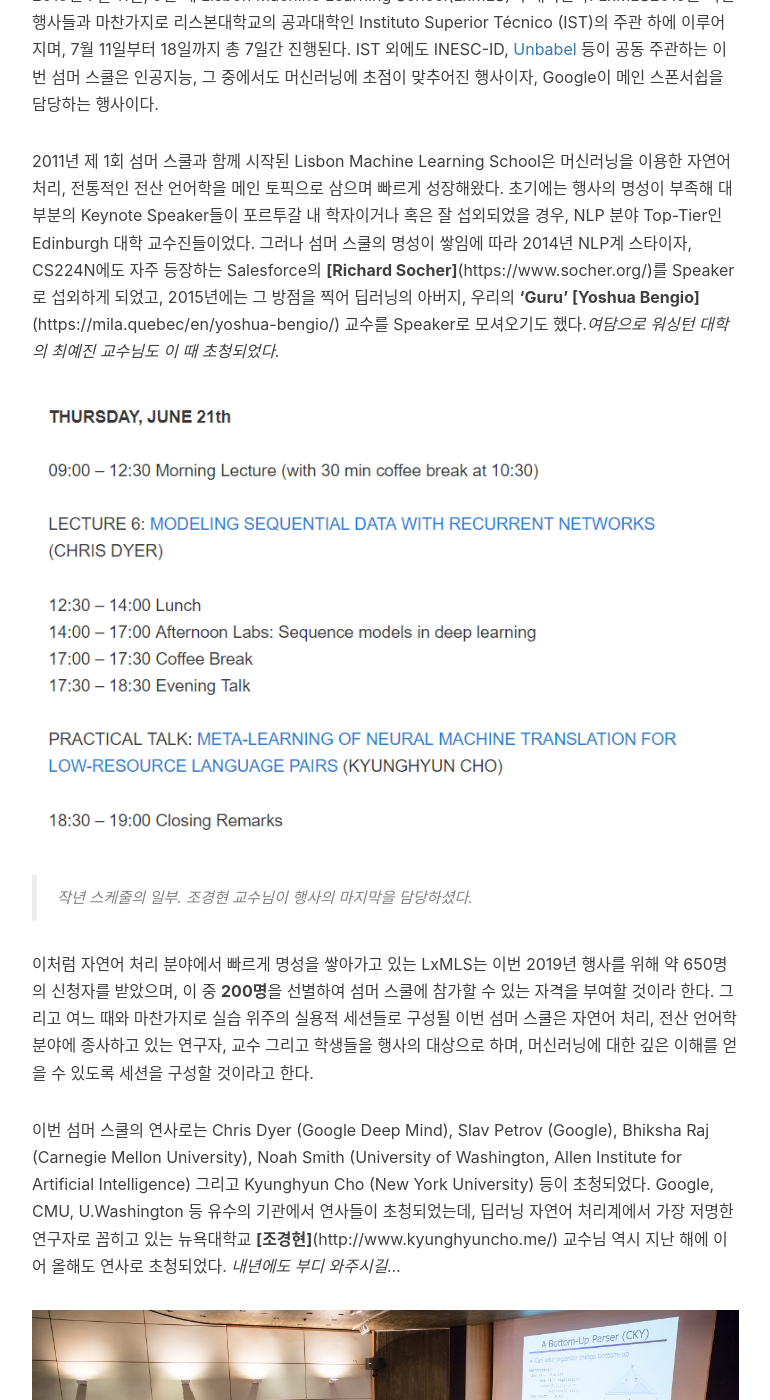
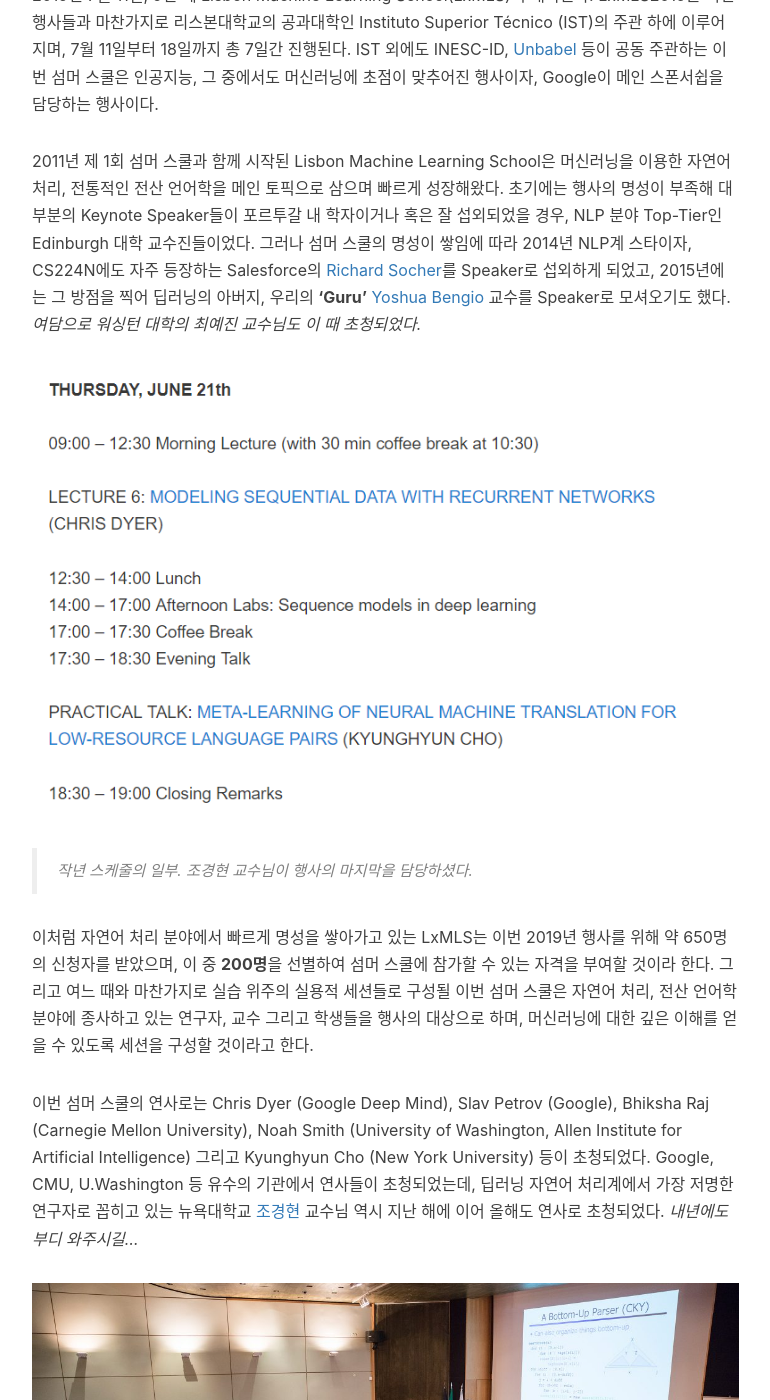
Before and after one commit to Huffon/huffon.github.io, a Jekyll site: the page built from _posts/2019-04-26-something.md, in a window 1280 px wide and 1400 px high, scrolled down 765 px. Shown: the whole window, without its empty margins (233-1003 px from the left). Built offline with Jekyll 4.4.1, drawn with Linux system fonts in a browser that asks for light colours; nearby versions of some CDN libraries; comment, search, counter and statistics services are not loaded; some of the changed lines change nothing that is shown.

Commit message:
modified post

```diff
--- a/_posts/2019-04-26-something.md
+++ b/_posts/2019-04-26-something.md
@@ -16,14 +16,14 @@
 
 2019년 7월 11일, 9번 째 Lisbon Machine Learning School(LxMLS)이 개최된다. LxMLS2019는 이전 행사들과 마찬가지로 리스본대학교의 공과대학인 Instituto Superior Técnico (IST)의 주관 하에 이루어지며, 7월 11일부터 18일까지 총 7일간 진행된다. IST 외에도 INESC-ID, [Unbabel](https://unbabel.com/) 등이 공동 주관하는 이번 섬머 스쿨은 인공지능, 그 중에서도 머신러닝에 초점이 맞추어진 행사이자, Google이 메인 스폰서쉽을 담당하는 행사이다.
 
-2011년 제 1회 섬머 스쿨과 함께 시작된 Lisbon Machine Learning School은 머신러닝을 이용한 자연어 처리, 전통적인 전산 언어학을 메인 토픽으로 삼으며 빠르게 성장해왔다. 초기에는 행사의 명성이 부족해 대부분의 Keynote Speaker들이 포르투갈 내 학자이거나 혹은 잘 섭외되었을 경우, NLP 분야 Top-Tier인 Edinburgh 대학 교수진들이었다. 그러나 섬머 스쿨의 명성이 쌓임에 따라 2014년 NLP계 스타이자, CS224N에도 자주 등장하는 Salesforce의 **[Richard Socher]**(https://www.socher.org/)를 Speaker로 섭외하게 되었고, 2015년에는 그 방점을 찍어 딥러닝의 아버지, 우리의 **'Guru' [Yoshua Bengio]**(https://mila.quebec/en/yoshua-bengio/) 교수를 Speaker로 모셔오기도 했다.*여담으로 워싱턴 대학의 최예진 교수님도 이 때 초청되었다.*
+2011년 제 1회 섬머 스쿨과 함께 시작된 Lisbon Machine Learning School은 머신러닝을 이용한 자연어 처리, 전통적인 전산 언어학을 메인 토픽으로 삼으며 빠르게 성장해왔다. 초기에는 행사의 명성이 부족해 대부분의 Keynote Speaker들이 포르투갈 내 학자이거나 혹은 잘 섭외되었을 경우, NLP 분야 Top-Tier인 Edinburgh 대학 교수진들이었다. 그러나 섬머 스쿨의 명성이 쌓임에 따라 2014년 NLP계 스타이자, CS224N에도 자주 등장하는 Salesforce의 [Richard Socher](https://www.socher.org/)를 Speaker로 섭외하게 되었고, 2015년에는 그 방점을 찍어 딥러닝의 아버지, 우리의 **'Guru'** [Yoshua Bengio](https://mila.quebec/en/yoshua-bengio/) 교수를 Speaker로 모셔오기도 했다.*여담으로 워싱턴 대학의 최예진 교수님도 이 때 초청되었다.*
 
 ![](/img/in-post/meta-cho.png)
 > 작년 스케줄의 일부. 조경현 교수님이 행사의 마지막을 담당하셨다.
 
 이처럼 자연어 처리 분야에서 빠르게 명성을 쌓아가고 있는 LxMLS는 이번 2019년 행사를 위해 약 650명의 신청자를 받았으며, 이 중 **200명**을 선별하여 섬머 스쿨에 참가할 수 있는 자격을 부여할 것이라 한다. 그리고 여느 때와 마찬가지로 실습 위주의 실용적 세션들로 구성될 이번 섬머 스쿨은 자연어 처리, 전산 언어학 분야에 종사하고 있는 연구자, 교수 그리고 학생들을 행사의 대상으로 하며, 머신러닝에 대한 깊은 이해를 얻을 수 있도록 세션을 구성할 것이라고 한다.
 
-이번 섬머 스쿨의 연사로는 Chris Dyer (Google Deep Mind), Slav Petrov (Google), Bhiksha Raj (Carnegie Mellon University), Noah Smith (University of Washington, Allen Institute for Artificial Intelligence) 그리고 Kyunghyun Cho (New York University) 등이 초청되었다. Google, CMU, U.Washington 등 유수의 기관에서 연사들이 초청되었는데, 딥러닝 자연어 처리계에서 가장 저명한 연구자로 꼽히고 있는 뉴욕대학교 **[조경현]**(http://www.kyunghyuncho.me/) 교수님 역시 지난 해에 이어 올해도 연사로 초청되었다. *내년에도 부디 와주시길...*
+이번 섬머 스쿨의 연사로는 Chris Dyer (Google Deep Mind), Slav Petrov (Google), Bhiksha Raj (Carnegie Mellon University), Noah Smith (University of Washington, Allen Institute for Artificial Intelligence) 그리고 Kyunghyun Cho (New York University) 등이 초청되었다. Google, CMU, U.Washington 등 유수의 기관에서 연사들이 초청되었는데, 딥러닝 자연어 처리계에서 가장 저명한 연구자로 꼽히고 있는 뉴욕대학교 [조경현](http://www.kyunghyuncho.me/) 교수님 역시 지난 해에 이어 올해도 연사로 초청되었다. *내년에도 부디 와주시길...*
 
 ![](/img/in-post/last-lx.jpg)
 
```
